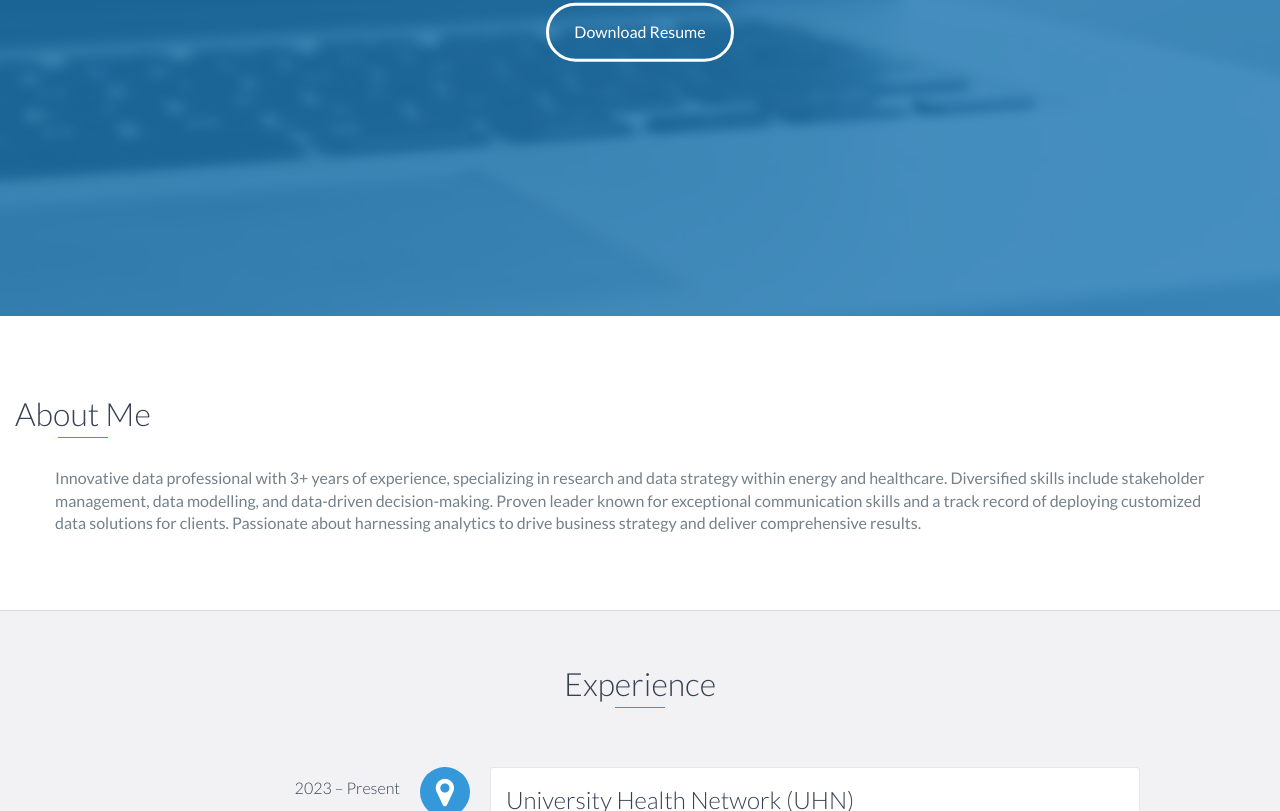
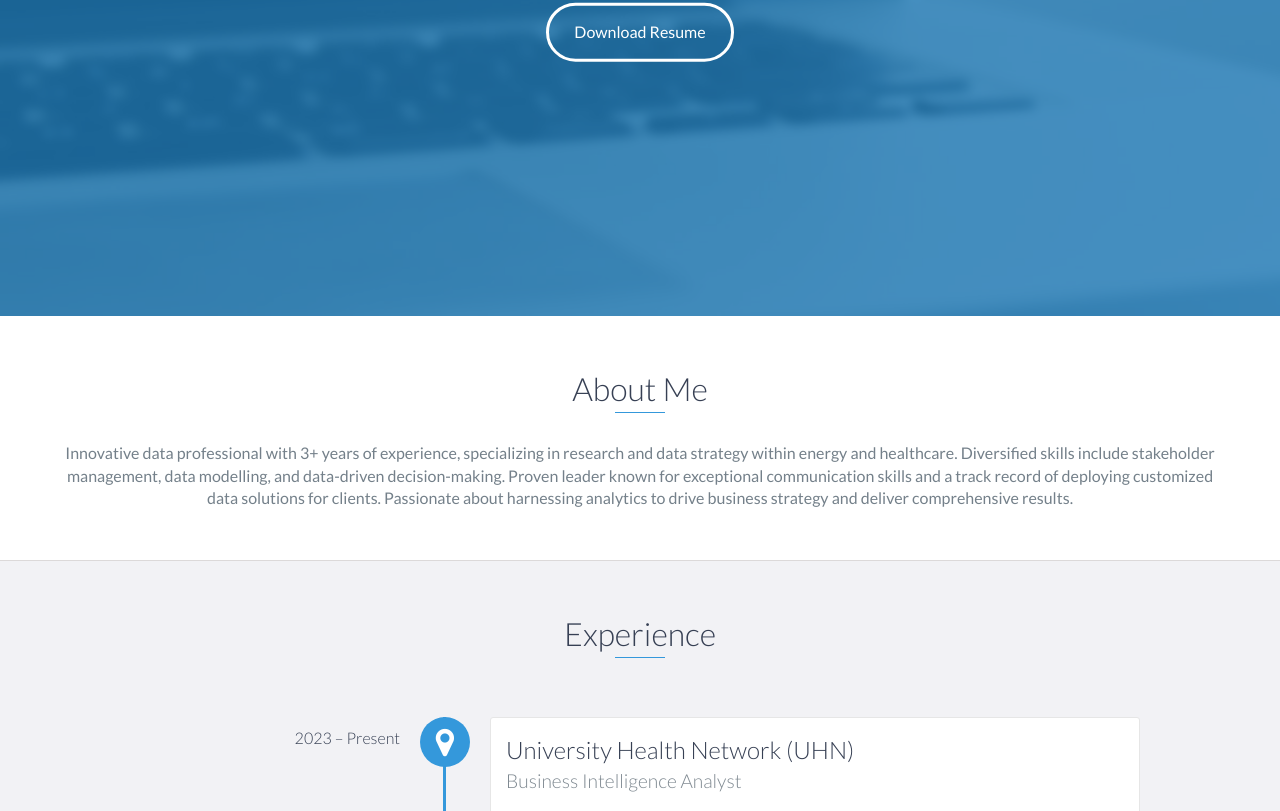
Before and after one commit to Gowsikan-Perinparajah/Gowsikan-Perinparajah.github.io, a website: page index.html in a window 1280 px wide. Shown: the part 484-1295 px from the top of the page. Drawn offline with nearby package versions, Linux system fonts and the light colour scheme.

Commit message:
Center aligned the about me section

```diff
--- a/index.html
+++ b/index.html
@@ -61,7 +61,7 @@
     </div>
     <!-- End #lead -->
 
-    <div id="about">
+    <div id="about" style="padding: 50px 15px; text-align: center;">
         <h2 class="heading">About Me</h2>
         <div class="container">
             <div class="row">
```
